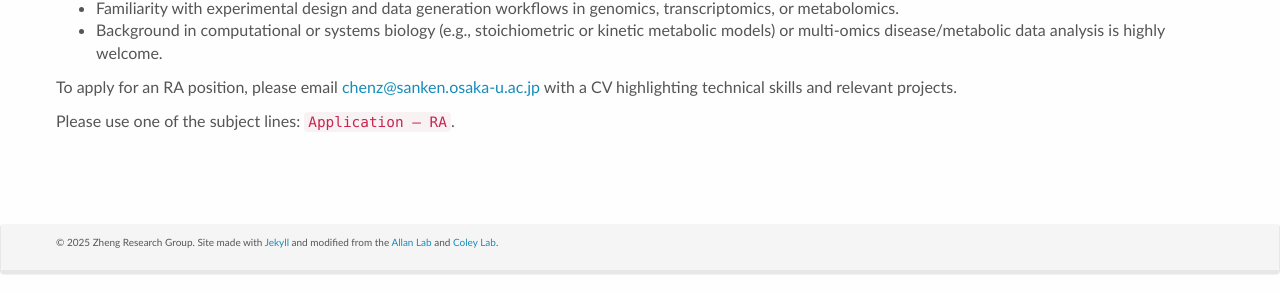
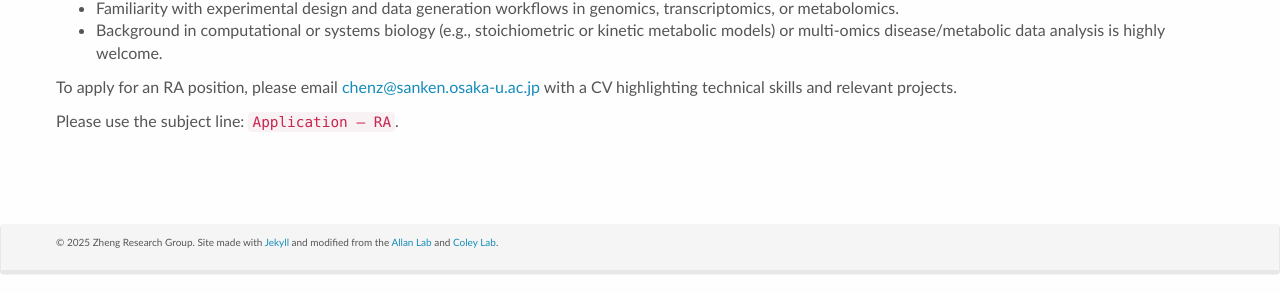
Before and after one commit to zhengchen3/zhengchen3.github.io, a Jekyll site: the page built from _pages/openings.md, in a window 1280 px wide and 1100 px high. Shown: the part 804-1097 px from the top of the window. Built offline with Jekyll 4.4.1, drawn with Linux system fonts in a browser that asks for light colours; nearby versions of some CDN libraries.

```diff
--- a/_pages/openings.md
+++ b/_pages/openings.md
@@ -57,7 +57,7 @@ Our team recruit RAs to work on projects aiming for publications in top AI confe
 
 To apply for an RA position, please email [chenz@sanken.osaka-u.ac.jp](mailto:chenz@sanken.osaka-u.ac.jp) with a CV highlighting technical skills and relevant projects.
 
-Please use one of the subject lines: `Application – RA`.
+Please use the subject line: `Application – RA`.
 
 
 <div style="height:80px;"></div>
```
